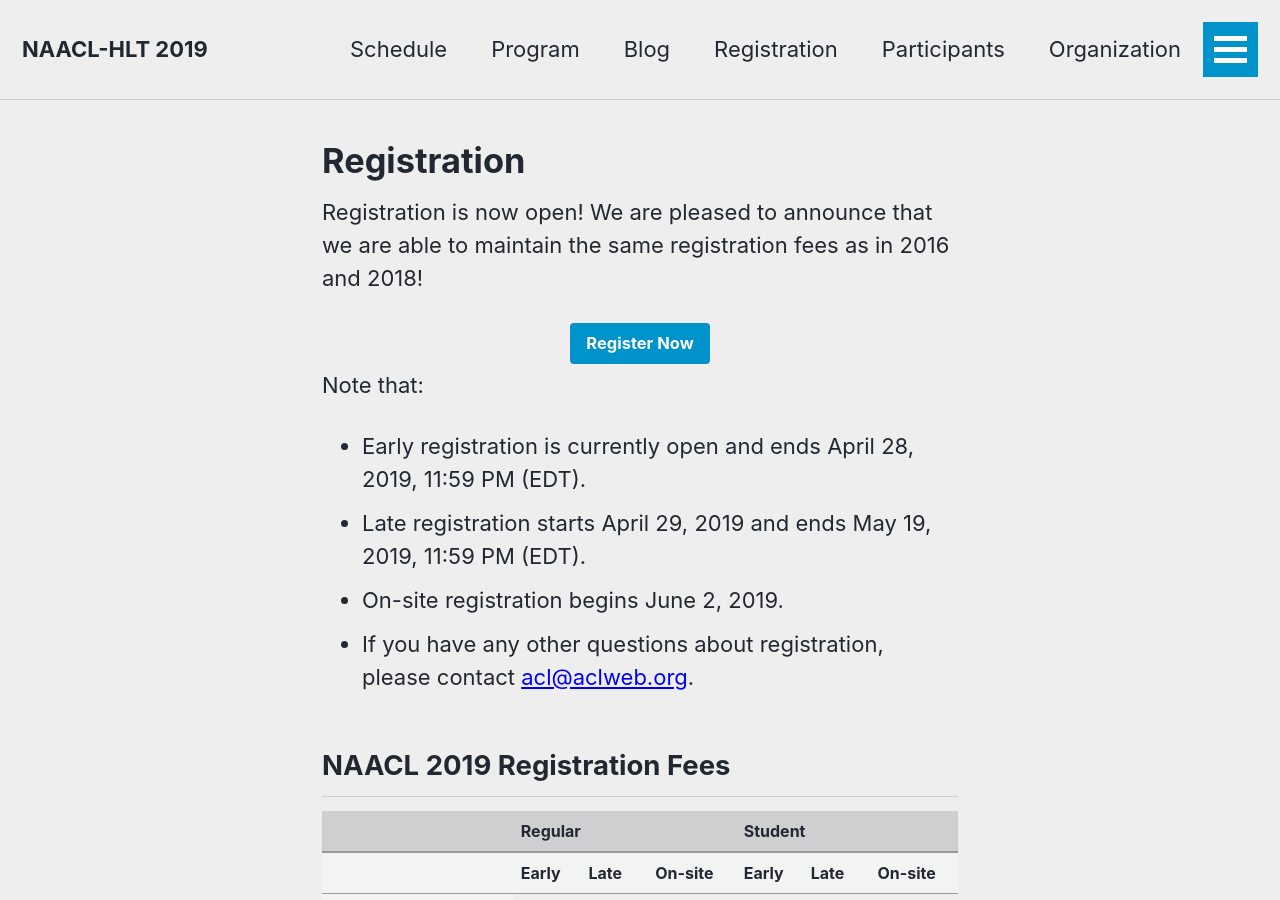
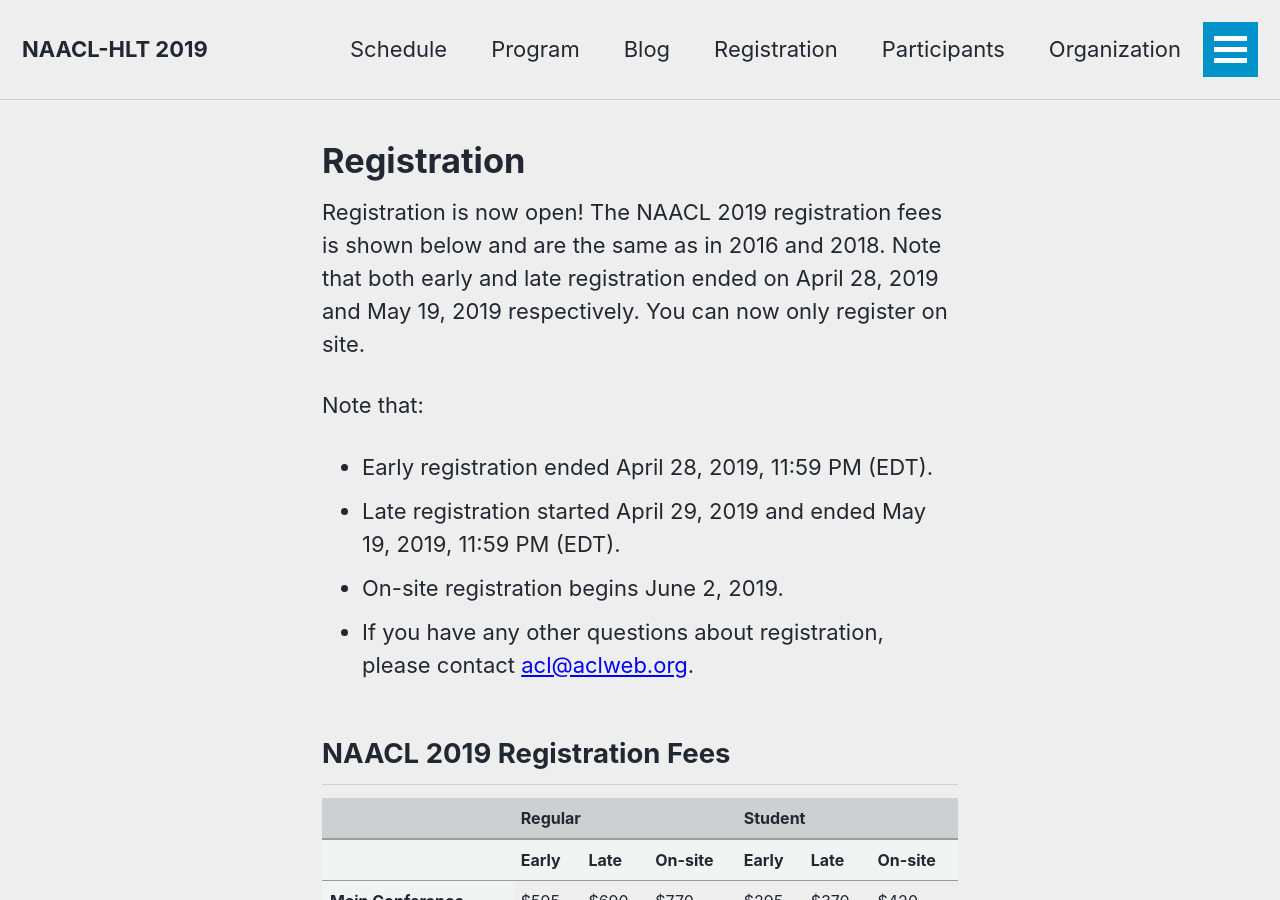
Before and after one commit to naacl-org/naacl-2021-website, a Jekyll site: the page built from _pages/registration.md, in a window 1280 px wide and 900 px high. Built offline with Jekyll 4.4.1, drawn with Linux system fonts in a browser that asks for light colours.

Commit message:
Remove register now button from home page and update registration page.

```diff
--- a/_pages/registration.md
+++ b/_pages/registration.md
@@ -10,15 +10,15 @@
 
 <!-- {% include toc icon="gears" %} -->
 
-Registration is now open! We are pleased to announce that we are able to maintain the same registration fees as in 2016 and 2018!
+Registration is now open! The NAACL 2019 registration fees is shown below and are the same as in 2016 and 2018. Note that both early and late registration ended on April 28, 2019 and May 19, 2019 respectively. You can now only register on site.
 
-<div class="text-center">
+<!-- <div class="text-center">
     <a href="https://aclweb.org/conference/naacl-hlt-2019-conference-registration/" target="_blank" class="btn btn--primary">Register Now</a>
 </div>
-
+ -->
 Note that:
-- Early registration is currently open and ends April 28, 2019, 11:59 PM (EDT).<br/>
-- Late registration starts April 29, 2019 and ends May 19, 2019, 11:59 PM (EDT).<br/>
+- Early registration ended April 28, 2019, 11:59 PM (EDT).<br/>
+- Late registration started April 29, 2019 and ended May 19, 2019, 11:59 PM (EDT).<br/>
 - On-site registration begins June 2, 2019.
 - If you have any other questions about registration, please contact [acl@aclweb.org](mailto:acl@aclweb.org).
 
```
Also changed, not shown: _pages/home.md (+2 -2 lines).
